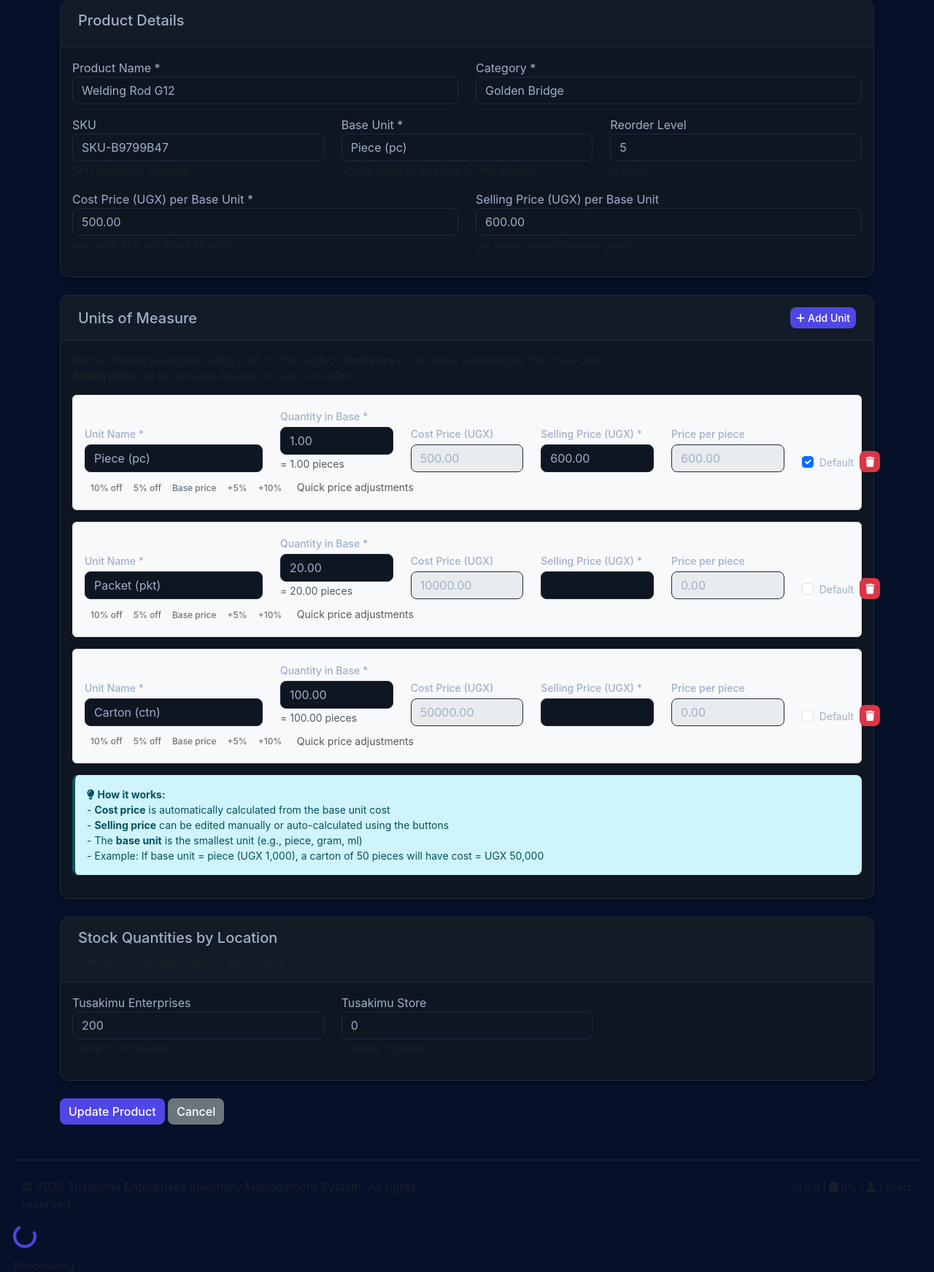
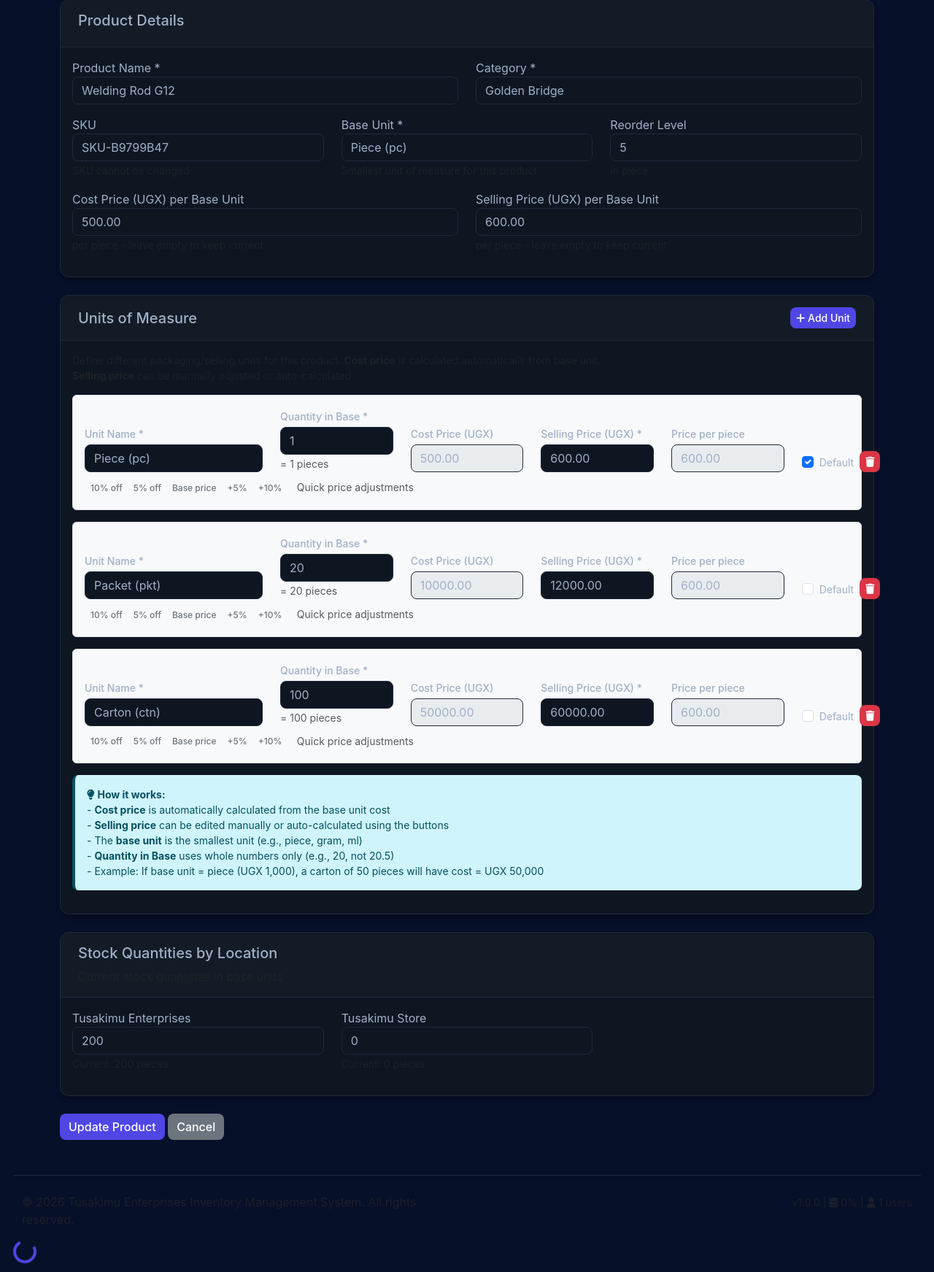
Before and after one commit to kagzpro/Tusakimu-pos, a Django app: page /inventory/products/edit/1/ in a window 1280 px wide; the page is wider, and only the part inside the window is pictured. Shown: the part 309-2052 px from the top of that part at 73% size. Before the commit the page ends 2020 px from the top of that part, so only its background shows below. Run offline with Django 5.2, Linux system fonts and the light colour scheme; a user stored in the database is signed in; data comes from the database, SQL or seed files in the repository.

Commit message:
Update product_edit.html

```diff
--- a/inventory/templates/inventory/product_edit.html
+++ b/inventory/templates/inventory/product_edit.html
@@ -1,6 +1,6 @@
 {% extends "base.html" %}
 {% load static %}
-
+{% load l10n %}
 {% block content %}
 <div class="container mt-4">
     <h2>Edit Product - {{ product.name }}</h2>
@@ -83,16 +83,24 @@
                 <div class="row">
                     <div class="col-md-6">
                         <div class="form-group mb-3">
-                            <label>Cost Price (UGX) per Base Unit *</label>
-                            <input type="number" step="0.01" name="cost_price" id="costPrice" value="{{ product.cost_price }}" class="form-control" required>
-                            <small class="text-muted">per {{ product.base_unit|default:"unit" }} (this will affect all units)</small>
+                            <label>Cost Price (UGX) per Base Unit</label>
+                           <input type="number" step="0.01"
+       name="cost_price"
+       id="costPrice"
+       value="{% localize off %}{{ product.cost_price }}{% endlocalize %}"
+       class="form-control">
+                            <small class="text-muted">per {{ product.base_unit|default:"unit" }} - leave empty to keep current</small>
                         </div>
                     </div>
                     <div class="col-md-6">
                         <div class="form-group mb-3">
                             <label>Selling Price (UGX) per Base Unit</label>
-                            <input type="number" step="0.01" name="selling_price" id="baseSellingPrice" value="{{ product.selling_price }}" class="form-control">
-                            <small class="text-muted">per {{ product.base_unit|default:"unit" }} (base reference price)</small>
+                           <input type="number" step="0.01"
+       name="selling_price"
+       id="baseSellingPrice"
+       value="{% localize off %}{{ product.selling_price }}{% endlocalize %}"
+       class="form-control">
+                            <small class="text-muted">per {{ product.base_unit|default:"unit" }} - leave empty to keep current</small>
                         </div>
                     </div>
                 </div>
@@ -139,16 +147,16 @@
                                 </div>
                                 <div class="col-md-2">
                                     <label class="form-label">Quantity in Base *</label>
-                                    <input type="number" step="0.01" name="unit_quantity[]" value="{{ unit.quantity_in_base }}" class="form-control unit-quantity" placeholder="e.g., 50" required>
-                                    <small class="text-muted">= {{ unit.quantity_in_base }} {{ product.base_unit }}s</small>
+                                    <input type="number" step="1" name="unit_quantity[]" value="{{ unit.quantity_in_base|floatformat:"0" }}" class="form-control unit-quantity" placeholder="e.g., 50" required>
+                                    <small class="text-muted">= {{ unit.quantity_in_base|floatformat:"0" }} {{ product.base_unit }}s</small>
                                 </div>
                                 <div class="col-md-2">
                                     <label class="form-label">Cost Price (UGX)</label>
-                                    <input type="text" class="form-control unit-cost-price" value="{% widthratio product.cost_price|default:0 1 unit.quantity_in_base %}" readonly disabled style="background-color: #e9ecef;">
+                                    <input type="text" class="form-control unit-cost-price" value="{% widthratio product.cost_price unit.quantity_in_base 1 %}" readonly disabled style="background-color: #e9ecef;">
                                 </div>
                                 <div class="col-md-2">
                                     <label class="form-label">Selling Price (UGX) *</label>
-                                    <input type="number" step="0.01" name="unit_price[]" value="{{ unit.selling_price }}" class="form-control unit-selling-price" required>
+                                    <input type="number" step="0.01" name="unit_price[]"value="{% localize off %}{{ unit.selling_price }}{% endlocalize %}"  class="form-control unit-selling-price" required>
                                 </div>
                                 <div class="col-md-2">
                                     <label class="form-label">Price per {{ product.base_unit }}</label>
@@ -191,11 +199,13 @@
                     - <strong>Cost price</strong> is automatically calculated from the base unit cost<br>
                     - <strong>Selling price</strong> can be edited manually or auto-calculated using the buttons<br>
                     - The <strong>base unit</strong> is the smallest unit (e.g., piece, gram, ml)<br>
+                    - <strong>Quantity in Base</strong> uses whole numbers only (e.g., 20, not 20.5)<br>
                     - Example: If base unit = piece (UGX 1,000), a carton of 50 pieces will have cost = UGX 50,000
                 </div>
             </div>
         </div>
 
+        <!-- Stock Quantities Section -->
       <!-- Stock Quantities Section -->
 <div class="card mb-4">
     <div class="card-header">
@@ -210,12 +220,12 @@
                     <label>{{ location.name }}</label>
                     <input type="number" name="quantity_{{ location.id }}" class="form-control"
                            value="{% for stock in product.stocks.all %}{% if stock.location.id == location.id %}{{ stock.quantity }}{% endif %}{% endfor %}"
-                                   min="0">
+                           min="0" step="1">
                     <small class="text-muted">
                         Current:
                         {% for stock in product.stocks.all %}
                             {% if stock.location.id == location.id %}
-                                        {{ stock.quantity }} {{ product.base_unit }}s
+                                {{ stock.quantity|floatformat:0 }} {{ product.base_unit }}s
                             {% endif %}
                         {% empty %}
                             0 {{ product.base_unit }}s
@@ -245,17 +255,13 @@ document.addEventListener('DOMContentLoaded', function() {
     const baseCostPrice = document.getElementById('costPrice');
     const baseSellingPrice = document.getElementById('baseSellingPrice');
 
-    // CRITICAL: Store original values to prevent loss
-    let originalCostPrice = baseCostPrice ? baseCostPrice.value : 0;
-    let originalSellingPrice = baseSellingPrice ? baseSellingPrice.value : 0;
-
     // Function to recalculate cost price for a unit
     function recalculateCostPrice(row) {
         const quantityInput = row.querySelector('.unit-quantity');
         const costPriceField = row.querySelector('.unit-cost-price');
 
-        if (quantityInput && costPriceField && baseCostPrice) {
-            const quantity = parseFloat(quantityInput.value) || 0;
+        if (quantityInput && costPriceField) {
+            const quantity = parseInt(quantityInput.value) || 0;
             const baseCost = parseFloat(baseCostPrice.value) || 0;
             const calculatedCost = baseCost * quantity;
             costPriceField.value = calculatedCost.toFixed(2);
@@ -269,7 +275,7 @@ document.addEventListener('DOMContentLoaded', function() {
         const pricePerBaseField = row.querySelector('.price-per-base');
 
         if (quantityInput && sellingPriceInput && pricePerBaseField) {
-            const quantity = parseFloat(quantityInput.value) || 0;
+            const quantity = parseInt(quantityInput.value) || 0;
             const sellingPrice = parseFloat(sellingPriceInput.value) || 0;
             if (quantity > 0) {
                 pricePerBaseField.value = (sellingPrice / quantity).toFixed(2);
@@ -284,8 +290,8 @@ document.addEventListener('DOMContentLoaded', function() {
         const quantityInput = row.querySelector('.unit-quantity');
         const sellingPriceInput = row.querySelector('.unit-selling-price');
 
-        if (quantityInput && sellingPriceInput && baseSellingPrice) {
-            const quantity = parseFloat(quantityInput.value) || 0;
+        if (quantityInput && sellingPriceInput) {
+            const quantity = parseInt(quantityInput.value) || 0;
             const basePrice = parseFloat(baseSellingPrice.value) || 0;
             const calculatedPrice = basePrice * quantity * multiplier;
             sellingPriceInput.value = calculatedPrice.toFixed(2);
@@ -305,11 +311,11 @@ document.addEventListener('DOMContentLoaded', function() {
         document.querySelectorAll('.unit-row').forEach(row => {
             const quantityInput = row.querySelector('.unit-quantity');
             const sellingPriceInput = row.querySelector('.unit-selling-price');
-            if (quantityInput && sellingPriceInput && baseSellingPrice) {
+            if (quantityInput && sellingPriceInput) {
+                const quantity = parseInt(quantityInput.value) || 0;
+                const basePrice = parseFloat(baseSellingPrice.value) || 0;
                 // Only auto-update if the price hasn't been manually edited
                 if (!sellingPriceInput.hasAttribute('data-manual-edited')) {
-                    const quantity = parseFloat(quantityInput.value) || 0;
-                    const basePrice = parseFloat(baseSellingPrice.value) || 0;
                     sellingPriceInput.value = (basePrice * quantity).toFixed(2);
                     recalculatePricePerBase(row);
                 }
@@ -317,35 +323,16 @@ document.addEventListener('DOMContentLoaded', function() {
         });
     }
 
-    // CRITICAL: Ensure base prices are never cleared on edit
+    // Listen to base cost price changes
     if (baseCostPrice) {
-        // Restore original value if somehow cleared
-        if (!baseCostPrice.value || baseCostPrice.value === '') {
-            baseCostPrice.value = originalCostPrice;
-        }
-
         baseCostPrice.addEventListener('input', function() {
-            if (!this.value || this.value === '') {
-                this.value = originalCostPrice;
-            } else {
-                originalCostPrice = this.value;
-            }
             updateAllCostPrices();
         });
     }
 
+    // Listen to base selling price changes
     if (baseSellingPrice) {
-        // Restore original value if somehow cleared
-        if (!baseSellingPrice.value || baseSellingPrice.value === '') {
-            baseSellingPrice.value = originalSellingPrice;
-        }
-
         baseSellingPrice.addEventListener('input', function() {
-            if (!this.value || this.value === '') {
-                this.value = originalSellingPrice;
-            } else {
-                originalSellingPrice = this.value;
-            }
             updateAllSellingPrices();
         });
     }
@@ -439,7 +426,7 @@ document.addEventListener('DOMContentLoaded', function() {
                     </div>
                     <div class="col-md-2">
                         <label class="form-label">Quantity in Base *</label>
-                        <input type="number" step="0.01" name="unit_quantity[]" class="form-control unit-quantity" placeholder="e.g., 50" required>
+                        <input type="number" step="1" name="unit_quantity[]" class="form-control unit-quantity" placeholder="e.g., 50" required>
                         <small class="text-muted">= X ${baseUnit}s</small>
                     </div>
                     <div class="col-md-2">
@@ -486,7 +473,7 @@ document.addEventListener('DOMContentLoaded', function() {
             const quantityInput = newRow.querySelector('.unit-quantity');
             const sellingPriceInput = newRow.querySelector('.unit-selling-price');
 
-            if (quantityInput && sellingPriceInput && baseSellingPrice) {
+            if (quantityInput && sellingPriceInput) {
                 quantityInput.value = 1;
                 const basePrice = parseFloat(baseSellingPrice.value) || 0;
                 sellingPriceInput.value = (basePrice * 1).toFixed(2);
@@ -501,19 +488,10 @@ document.addEventListener('DOMContentLoaded', function() {
         setupRowEvents(row);
     });
 
-    // CRITICAL: Form submission - ensure prices are never empty
+    // Form submission - ensure at least one default unit exists
     const form = document.querySelector('form');
     if (form) {
         form.addEventListener('submit', function(e) {
-            // Ensure base prices are not empty
-            if (baseCostPrice && (!baseCostPrice.value || baseCostPrice.value === '')) {
-                baseCostPrice.value = originalCostPrice || 0;
-            }
-            if (baseSellingPrice && (!baseSellingPrice.value || baseSellingPrice.value === '')) {
-                baseSellingPrice.value = originalSellingPrice || 0;
-            }
-
-            // Ensure at least one default unit is selected if units exist
             const defaultCheckboxes = document.querySelectorAll('input[name="unit_default[]"]:checked');
             if (defaultCheckboxes.length === 0 && document.querySelectorAll('.unit-row').length > 0) {
                 const firstCheckbox = document.querySelector('input[name="unit_default[]"]');
@@ -521,19 +499,6 @@ document.addEventListener('DOMContentLoaded', function() {
                     firstCheckbox.checked = true;
                 }
             }
-
-            // Ensure all unit selling prices are valid
-            document.querySelectorAll('.unit-row').forEach(row => {
-                const sellingPriceInput = row.querySelector('.unit-selling-price');
-                if (sellingPriceInput && (!sellingPriceInput.value || sellingPriceInput.value === '')) {
-                    const quantityInput = row.querySelector('.unit-quantity');
-                    if (quantityInput && baseSellingPrice) {
-                        const quantity = parseFloat(quantityInput.value) || 0;
-                        const basePrice = parseFloat(baseSellingPrice.value) || 0;
-                        sellingPriceInput.value = (basePrice * quantity).toFixed(2);
-                    }
-                }
-            });
         });
     }
 });
```
Lines whose indentation alone changed are shown as unchanged.
